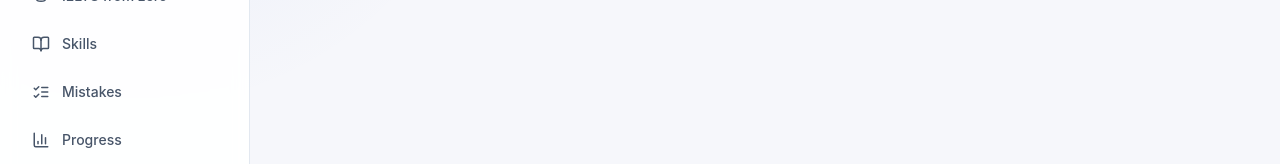
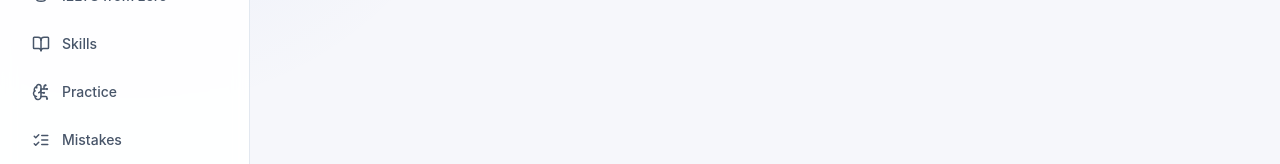
Before and after one commit to xmizutsuki/IELTS, a Next.js app: page /study/today in a window 1280 px wide. Shown: the part 266-430 px from the top of the page. Built offline with nearby package versions, Linux system fonts and the light colour scheme.

Commit message:
feat: add Practice to main navigation

```diff
--- a/components/app-shell.tsx
+++ b/components/app-shell.tsx
@@ -5,6 +5,7 @@ import { usePathname } from "next/navigation";
 import {
   BarChart3,
   BookOpen,
+  BrainCircuit,
   CalendarDays,
   CircleHelp,
   GraduationCap,
@@ -20,6 +21,7 @@ const navItems = [
   { href: "/plan", label: "8-week plan", icon: CalendarDays },
   { href: "/ielts-zero", label: "IELTS from zero", icon: GraduationCap },
   { href: "/skills/reading", label: "Skills", icon: BookOpen },
+  { href: "/practice/reading", label: "Practice", icon: BrainCircuit },
   { href: "/mistakes", label: "Mistakes", icon: ListChecks },
   { href: "/progress", label: "Progress", icon: BarChart3 },
   { href: "/diagnostic", label: "Diagnostic", icon: CircleHelp },
```
